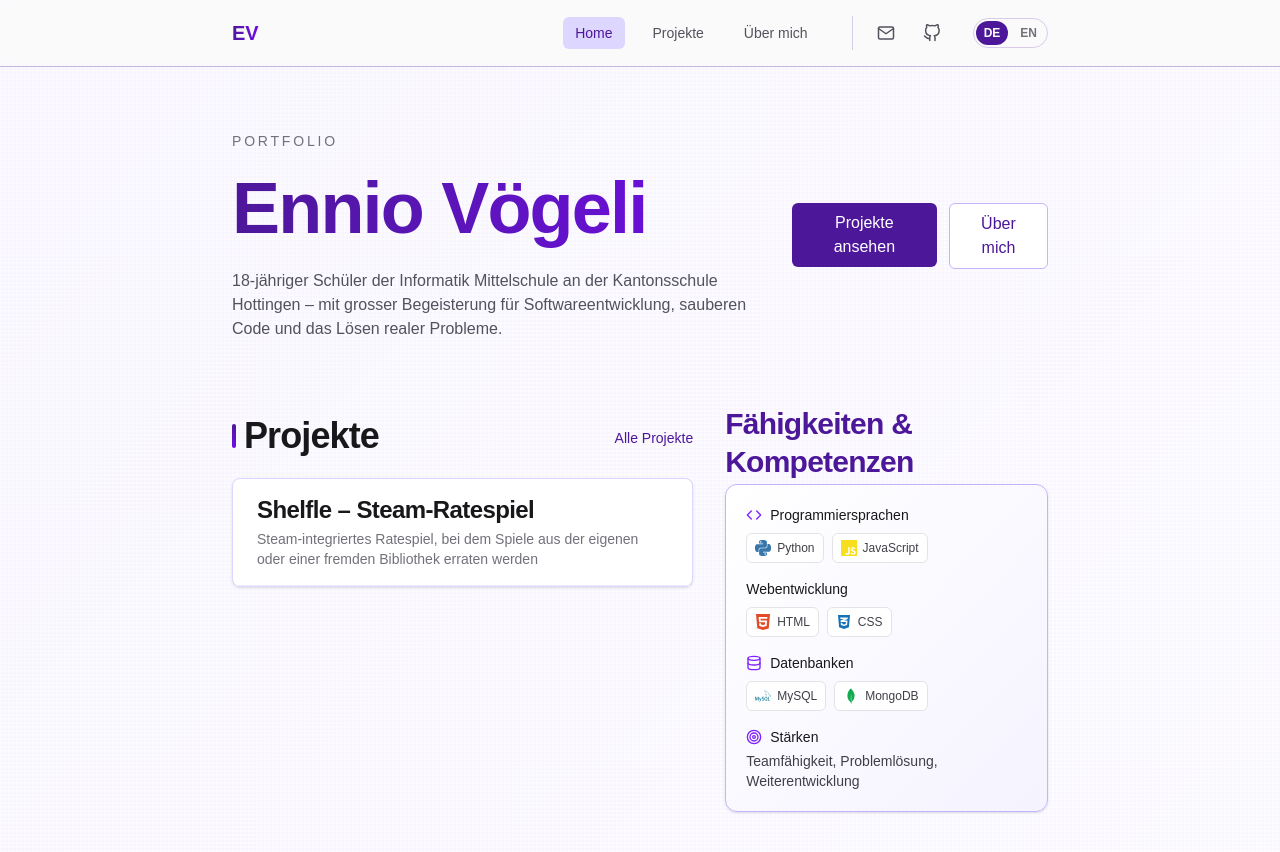
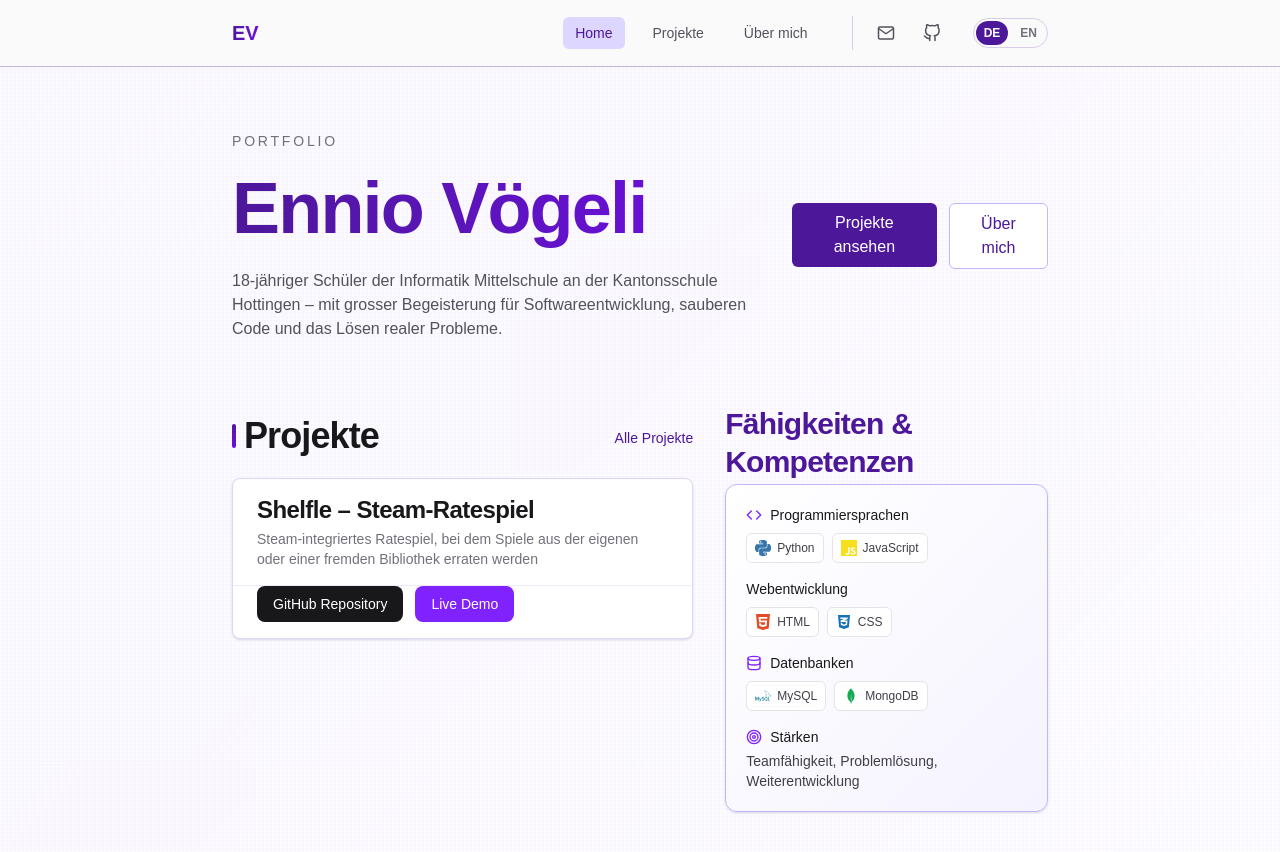
Before and after one commit to im24a-voegelie/Portfolio, a Next.js app: page / in a window 1280 px wide. Shown: the top 852 px of the page. Built offline with nearby package versions, Linux system fonts and the light colour scheme.

Commit message:
demos added

```diff
--- a/app/page.js
+++ b/app/page.js
@@ -2,7 +2,7 @@
 
 import { useState } from 'react';
 import Link from "next/link";
-import Card, { CardHeader } from "@/components/ui/card";
+import Card, { CardHeader, CardContent } from "@/components/ui/card";
 import Button from "@/components/ui/button";
 import { ScrollFadeIn, StaggerContainer, StaggerChild } from "@/components/animations/ScrollFadeIn";
 import { AnimatedCard } from "@/components/ui/AnimatedCard";
@@ -72,9 +72,9 @@ export default function Home() {
                 </div>
 
                 <AnimatedCard>
-                  <Link href={`/Projects/${featuredProject.id}`}>
-                    <Card className="cursor-pointer hover:shadow-lg transition-shadow duration-300">
-                      <CardHeader>
+                  <Card className="hover:shadow-lg transition-shadow duration-300">
+                    <Link href={`/Projects/${featuredProject.id}`}>
+                      <CardHeader className="cursor-pointer">
                         <div className="flex flex-col gap-1">
                           <h3 className="text-subsection text-zinc-900 dark:text-zinc-50">
                             {featuredProject.title[language]}
@@ -84,8 +84,30 @@ export default function Home() {
                           </p>
                         </div>
                       </CardHeader>
-                    </Card>
-                  </Link>
+                    </Link>
+                    <CardContent className="pt-0 flex flex-wrap gap-3">
+                      {featuredProject.links.github && (
+                        <a
+                          href={featuredProject.links.github}
+                          target="_blank"
+                          rel="noopener noreferrer"
+                          className="px-4 py-2 bg-zinc-900 hover:bg-zinc-800 text-white rounded-lg transition-colors text-center text-sm font-medium"
+                        >
+                          {t.projectDetail.githubRepo}
+                        </a>
+                      )}
+                      {featuredProject.links.demo && (
+                        <a
+                          href={featuredProject.links.demo}
+                          target="_blank"
+                          rel="noopener noreferrer"
+                          className="px-4 py-2 bg-violet-600 hover:bg-violet-700 text-white rounded-lg transition-colors text-center text-sm font-medium"
+                        >
+                          {t.projectDetail.demo}
+                        </a>
+                      )}
+                    </CardContent>
+                  </Card>
                 </AnimatedCard>
               </section>
             </ScrollFadeIn>
--- a/data/projects.js
+++ b/data/projects.js
@@ -86,7 +86,7 @@ export const projects = [
       "Zustand",
     ],
     links: {
-      demo: null,
+      demo: "https://sensitive-reserve.669ceb1.deploio.app/",
       github: "https://github.com/im24a-mendolag/hackathon-2026",
     },
   },
@@ -136,7 +136,7 @@ export const projects = [
       "Spring Security",
     ],
     links: {
-      demo: null,
+      demo: "https://schiffe-versenken.felix-eden.ch/login",
       github: "https://github.com/im24a-voegelie/Schiffeversenken-Frontend",
       githubBackend: "https://github.com/im24a-voegelie/Schiffeversenken-Backend",
     },
@@ -187,7 +187,7 @@ export const projects = [
       "NextAuth",
     ],
     links: {
-      demo: null,
+      demo: "https://shelfle.mendolag.ch/",
       github: "https://github.com/im24a-mendolag/shelfle",
     },
   },
```
